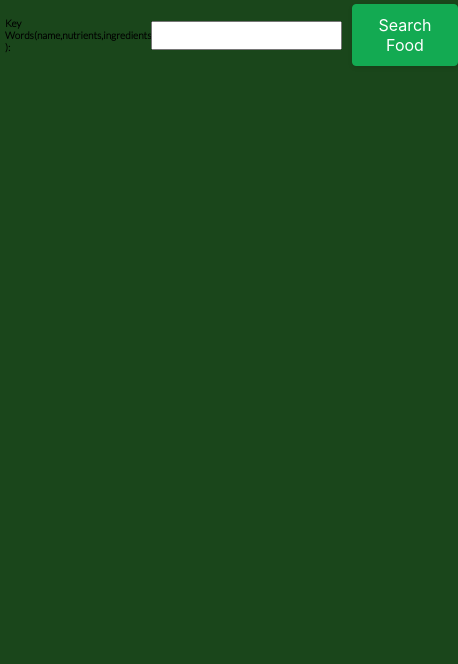
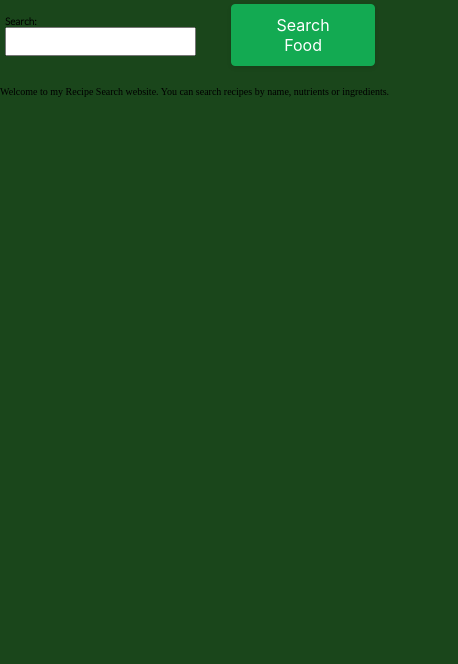
Before and after one commit to nice-Code-90/WhatToEatToday, a plain HTML site: page index.html in a window 390 px wide. Shown: the part 180-844 px from the top of the page, 458 px wide, since content can reach past the window. Drawn offline with nearby package versions, Linux system fonts and the light colour scheme.

Commit message:
CSS-Mobile_view
css corrections

```diff
--- a/Style/style.css
+++ b/Style/style.css
@@ -60,6 +60,7 @@ h1 {
 .search_container {
   display: flex;
   align-items: center;
+  justify-content: space-between;
   margin: 10px 5px;
 }
 body {
@@ -78,6 +79,9 @@ body {
   .search_by {
     font-size: 2rem;
   }
+  .welcome_text {
+    font-size: 2rem;
+  }
 }
 
 @media (min-width: 768px) {
--- a/index.html
+++ b/index.html
@@ -25,12 +25,16 @@
     <main>
       <div class="search_container">
         <label class="search_by">
-          Key Words(name,nutrients,ingredients ):</label
-        >
-        <input type="text" id="Input_Search" />
+          Search: <input type="text" id="Input_Search" />
+        </label>
         <button class="search_button js_search">Search Food</button>
       </div>
-      <div class="list_of_recipes"></div>
+      <div class="list_of_recipes">
+        <p class="welcome_text">
+          Welcome to my Recipe Search website. You can search recipes by name,
+          nutrients or ingredients.
+        </p>
+      </div>
     </main>
     <footer></footer>
   </body>
```
